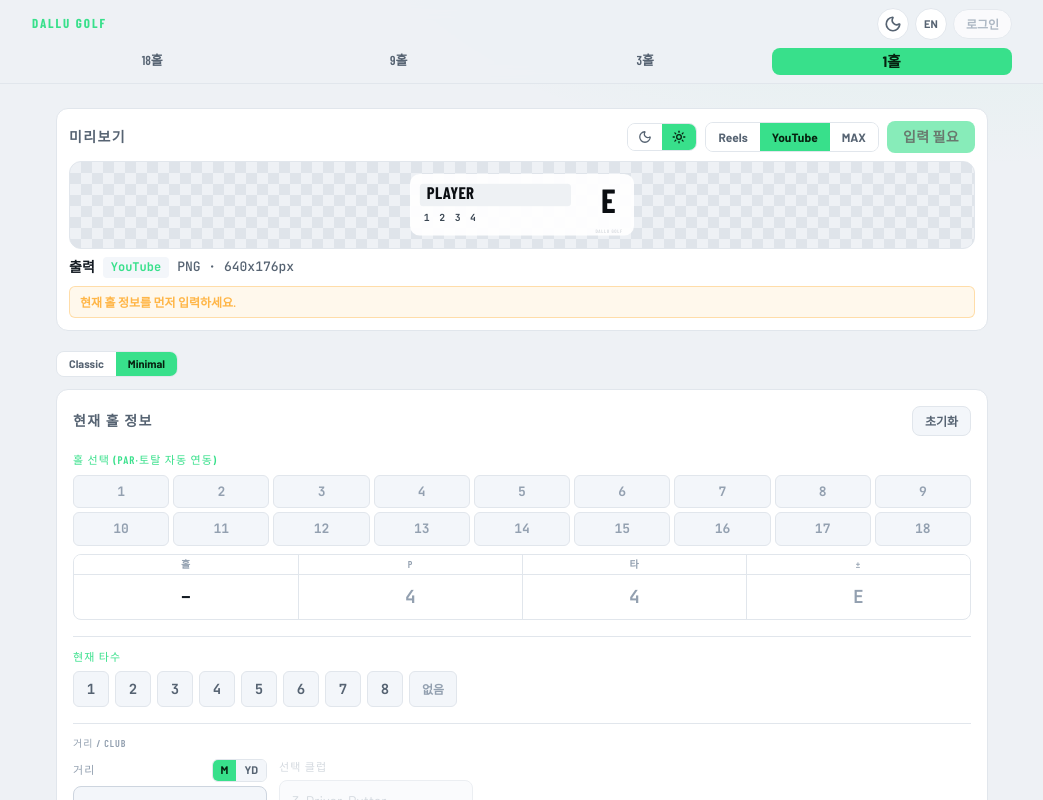
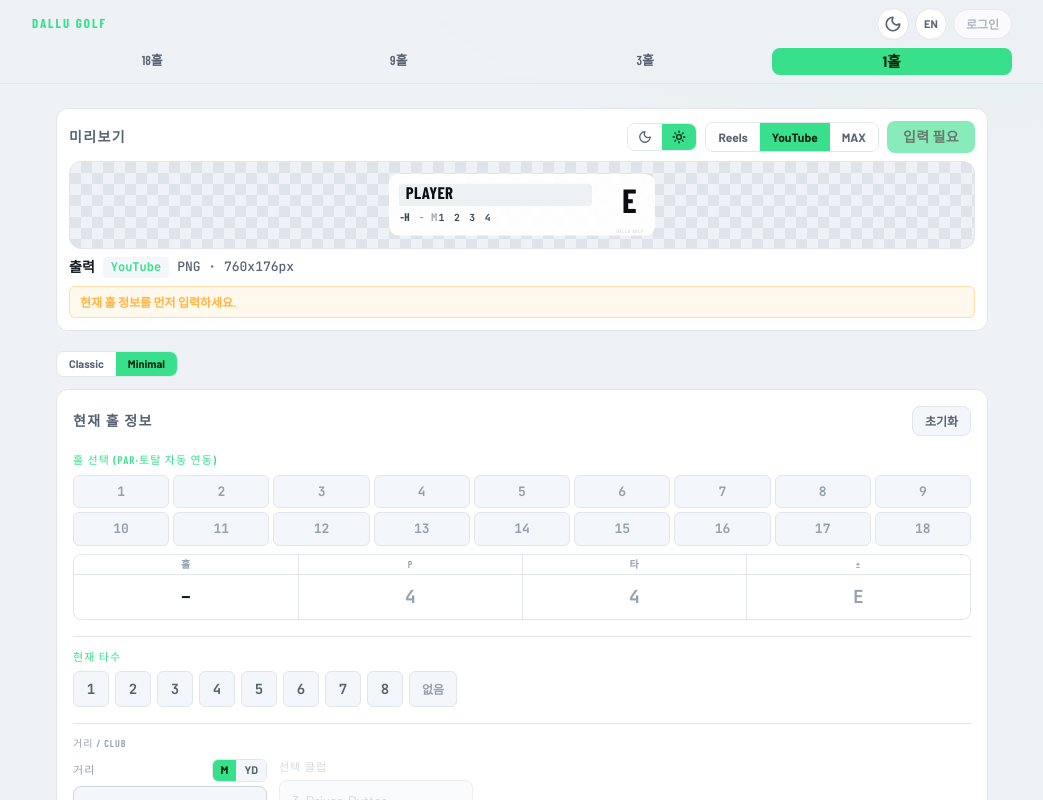
Before and after one commit to milv0/dallu-golf-studio, a Next.js app: page /round/hole in a window 1280 px wide. Shown: the top 800 px of the page, without its empty margins (118-1161 px from the left). Built offline with nearby package versions, Linux system fonts and the light colour scheme; a web font is replaced by a local one.

Commit message:
Widen minimal card to 380, show placeholder example, tighter hole/dist gap

```diff
--- a/components/presets/HoleCardMinimal.jsx
+++ b/components/presets/HoleCardMinimal.jsx
@@ -5,7 +5,7 @@ import { cardColors } from "../../lib/theme";
 import { displayPlayerName } from "./svgText";
 import { HEAD, MONO } from "./scorecardPrimitives";
 
-export const SIZE = { w: 320, h: 88 };
+export const SIZE = { w: 380, h: 88 };
 
 
 export default function HoleCardMinimal({ data, theme = "dark" }) {
@@ -20,14 +20,17 @@ export default function HoleCardMinimal({ data, theme = "dark" }) {
   const player = displayPlayerName(data.player);
   const par = Number(data.par) || 4;
   const shots = Number(data.currentShot) || 0;
-  const totalShots = Math.max(par, shots);
+  const exampleMode = !data.hole && !data.distance && !shots;
+  const displayShots = shots;
+  const totalShots = exampleMode ? par : Math.max(par, displayShots);
   const shotNums = Array.from({ length: totalShots }, (_, i) => i + 1);
 
   const toPar = data.toPar || "E";
   const toParColor = String(toPar).startsWith("-") ? c.accent : String(toPar).startsWith("+") ? "#e5484d" : c.text;
 
-  const holeLabel = data.hole ? `${data.hole}H` : "";
-  const dist = data.distance ? `${data.distance}${data.unit === "yd" ? "YDS" : "M"}` : "";
+  const hasData = data.hole || data.distance || shots > 0;
+  const holeLabel = data.hole ? `${data.hole}H` : (hasData ? "" : "-H");
+  const dist = data.distance ? `${data.distance}${data.unit === "yd" ? "YDS" : "M"}` : (hasData ? "" : `- ${data.unit === "yd" ? "YDS" : "M"}`);
 
   return (
     <svg viewBox={`0 0 ${w} ${h}`} width={w} height={h}
@@ -55,7 +58,7 @@ export default function HoleCardMinimal({ data, theme = "dark" }) {
         {holeLabel}
       </text>
       {dist && (
-        <text x={pad + holeLabel.length * 11 + 8} y={row2Y} dominantBaseline="middle" fill={c.faint}
+        <text x={pad + holeLabel.length * 11 + 4} y={row2Y} dominantBaseline="middle" fill={c.faint}
               fontFamily={MONO} fontSize="15" fontWeight="600">
           {dist}
         </text>
@@ -63,9 +66,9 @@ export default function HoleCardMinimal({ data, theme = "dark" }) {
 
       {/* SHOT 번호 */}
       {shotNums.map((n, i) => {
-        const baseX = pad + (holeLabel.length * 11 + 8) + (dist ? dist.length * 9 + 12 : 0);
+        const baseX = pad + (holeLabel.length * 11 + 4) + (dist ? dist.length * 9 + 6 : 0);
         const sx = baseX + i * 22;
-        const active = n === shots;
+        const active = n === displayShots;
         return (
           <g key={n}>
             {active && <circle cx={sx} cy={row2Y} r="10" fill={c.accent} />}
```
